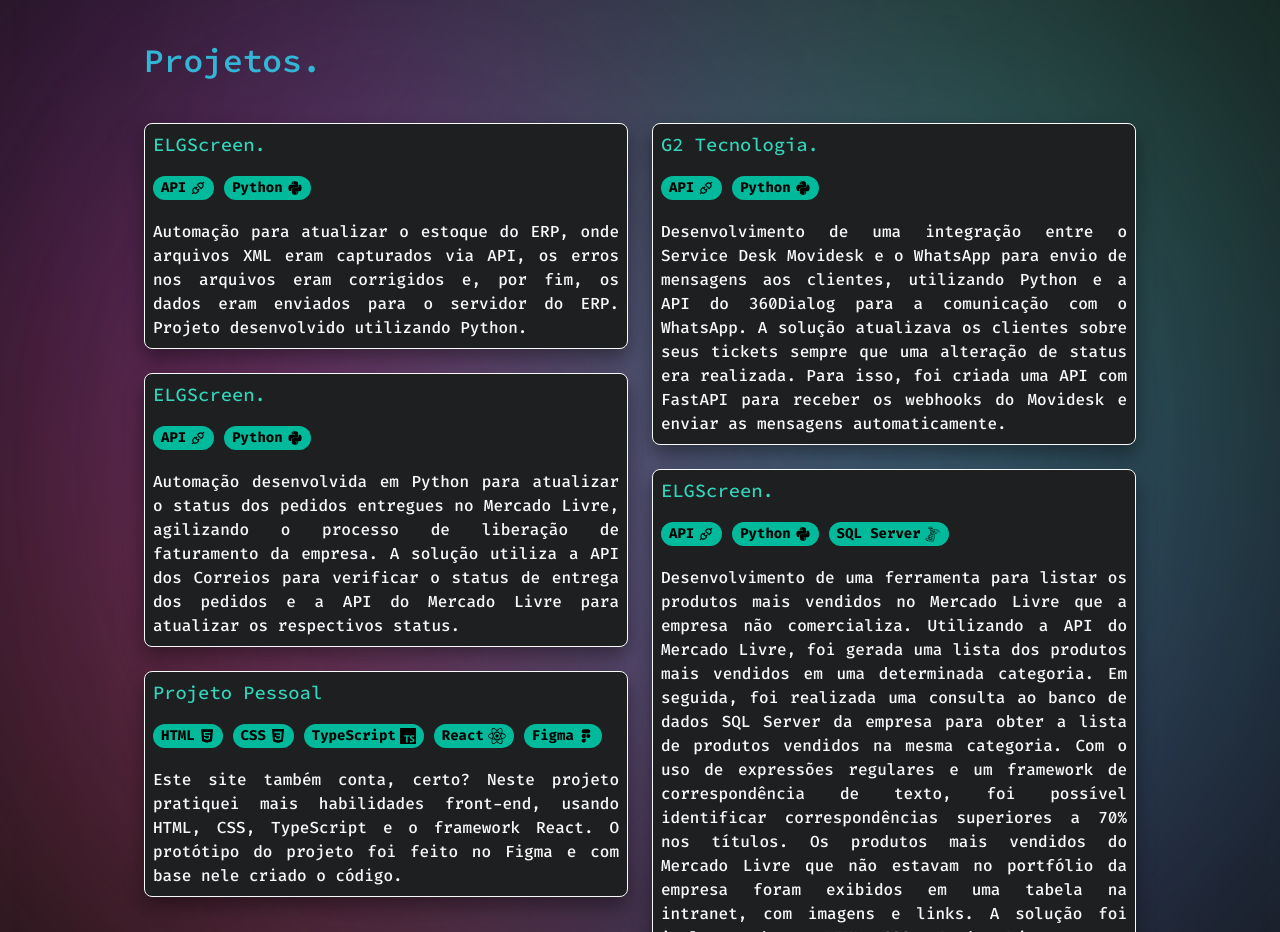
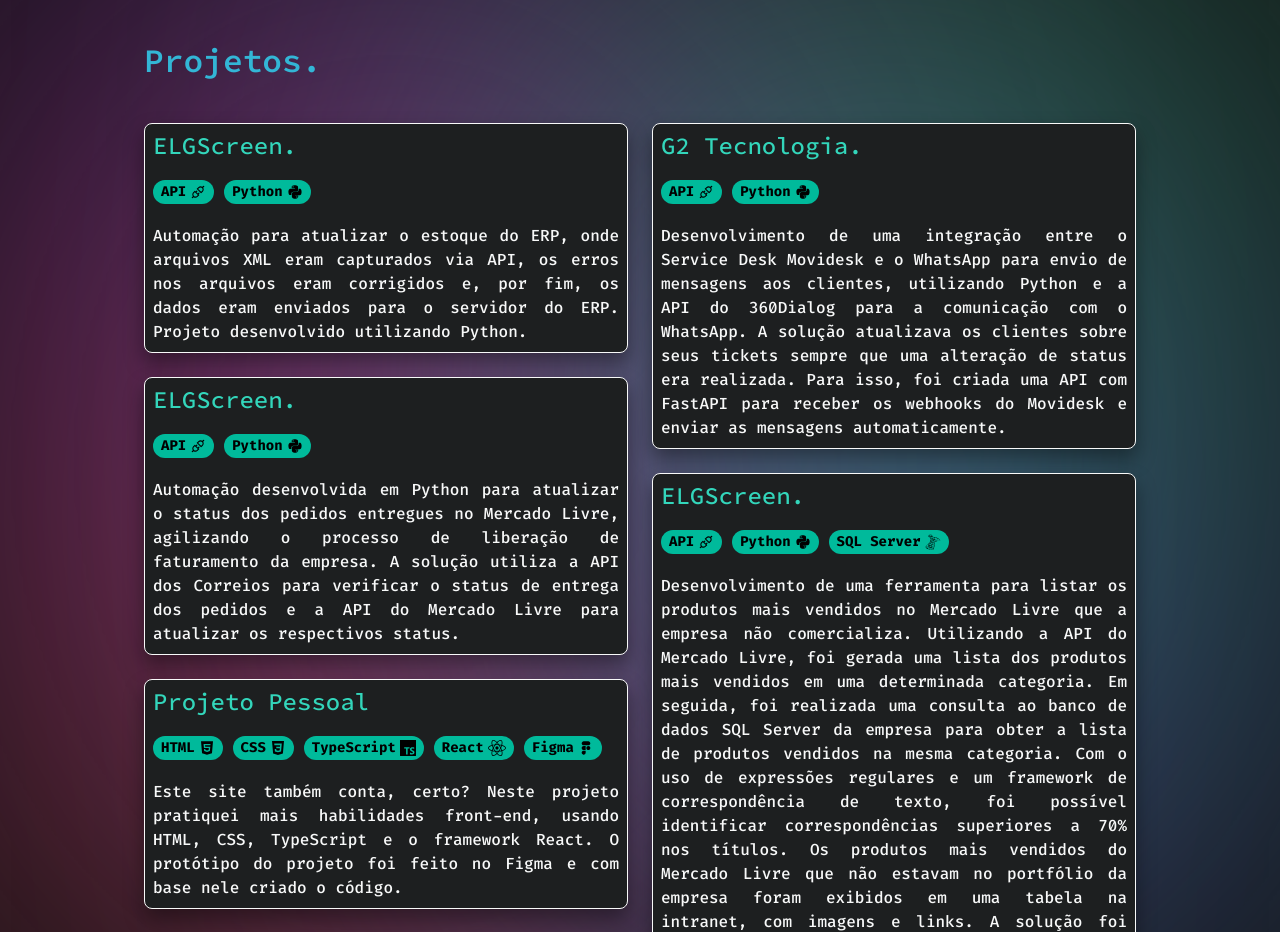
Before and after one commit to AlexdeJesusFS/portfolio, a React (Create React App) app in the folder portfolio/: page / in a window 1280 px wide. Shown: the part 1240-2172 px from the top of the page. Built offline with nearby package versions, Linux system fonts and the light colour scheme.

Commit message:
Melhorando SEO.
title de Card alterado para <h5>;
estilo de h5 adicionado ao global.ts;
agora segue ordem de tamanho do headline.

```diff
--- a/portfolio/src/components/Card/index.tsx
+++ b/portfolio/src/components/Card/index.tsx
@@ -1,10 +1,10 @@
-import { Container, TagContainer, Title } from "./styles";
+import { Container, TagContainer } from "./styles";
 import type { ICard } from "./types";
 
 function Card({ title, children, text }: ICard) {
 	return (
 		<Container>
-			<Title>{title}</Title>
+			<h5>{title}</h5>
 			<TagContainer>{children}</TagContainer>
 			<p>{text}</p>
 		</Container>
--- a/portfolio/src/components/Card/styles.ts
+++ b/portfolio/src/components/Card/styles.ts
@@ -37,7 +37,3 @@ export const TagContainer = styled.div`
     align-self: stretch;
     flex-wrap: wrap;
 `;
-
-export const Title = styled.h6`
-    color: ${({ theme }) => theme.colors.Primary["water green-400"]};
-`;
--- a/portfolio/src/global.ts
+++ b/portfolio/src/global.ts
@@ -64,6 +64,15 @@ export default createGlobalStyle`
         line-height: 3.6rem; /* 124.138% */
     }
 
+    h5 {
+        color: ${({ theme }) => theme.colors.Primary["water green-400"]};
+        font-family: "Source Code Pro";
+        font-size: clamp(18px, 2vw, 24px);
+        font-style: normal;
+        font-weight: 500;
+        line-height: 2.8rem; /* 116.667% */
+    }
+
     h6 {
         color: ${({ theme }) => theme.colors.Primary["water green-900"]};
         font-family: "Source Code Pro";
```
